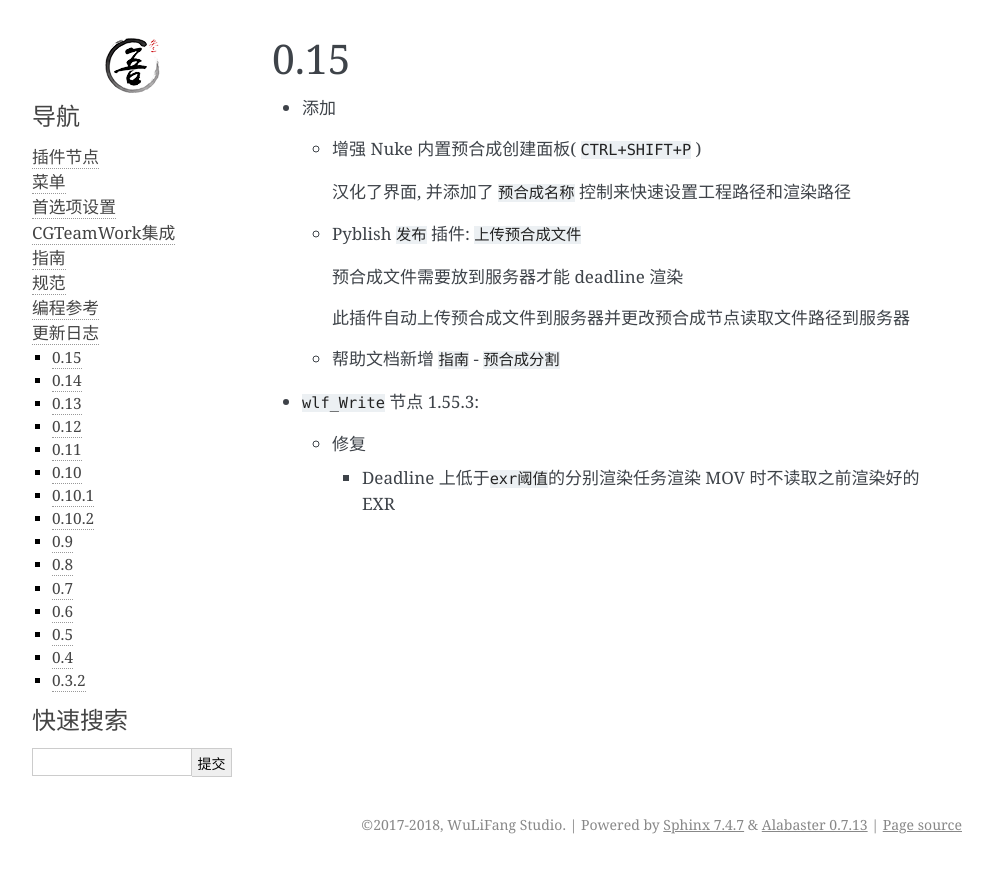
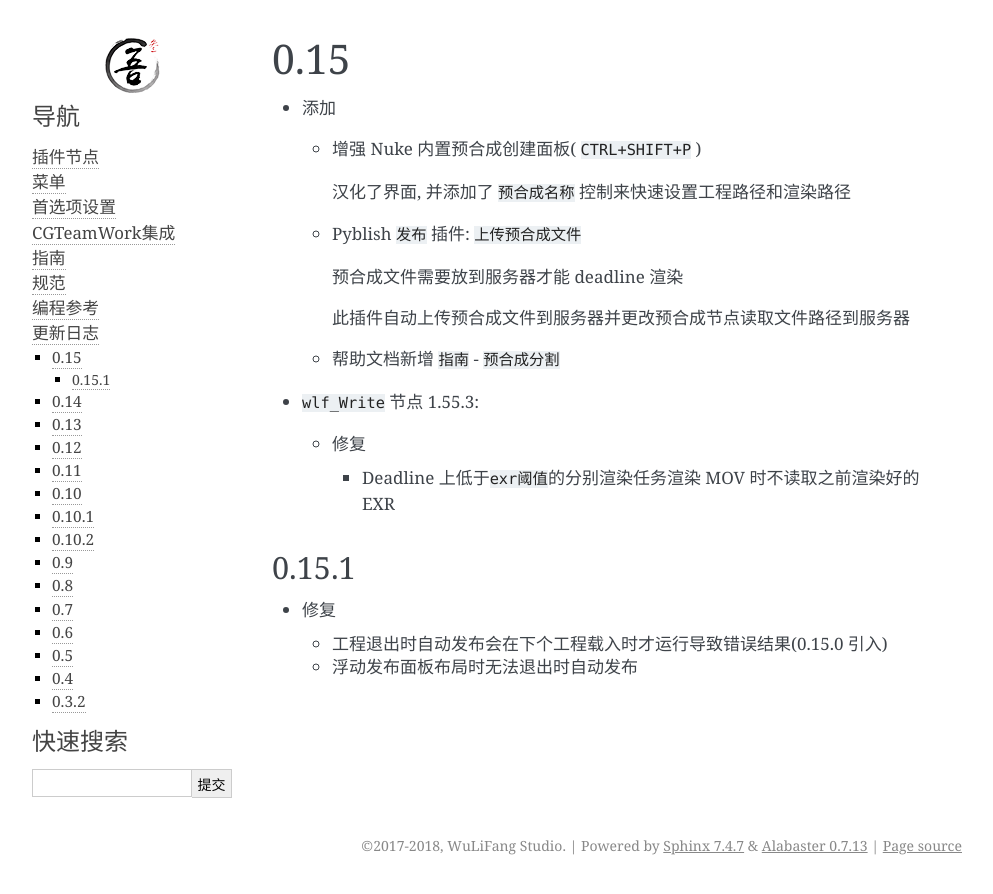
Before and after one commit to WuLiFang/Nuke, a Sphinx documentation site: the page built from source/changelogs/013_0.15.md, in a window 1280 px wide. Shown: the top 894 px of the page, without its empty margins (148-1141 px from the left). Built offline with Sphinx 7.4.7, drawn with Linux system fonts in a browser that asks for light colours.

Commit message:
Add changelog: 0.15.1

```diff
--- a/source/changelogs/013_0.15.md
+++ b/source/changelogs/013_0.15.md
@@ -19,3 +19,11 @@
   - 修复
 
     - Deadline 上低于`exr阈值`的分别渲染任务渲染 MOV 时不读取之前渲染好的 EXR
+
+## 0.15.1
+
+- 修复
+
+  - 工程退出时自动发布会在下个工程载入时才运行导致错误结果(0.15.0 引入)
+
+  - 浮动发布面板布局时无法退出时自动发布
```
